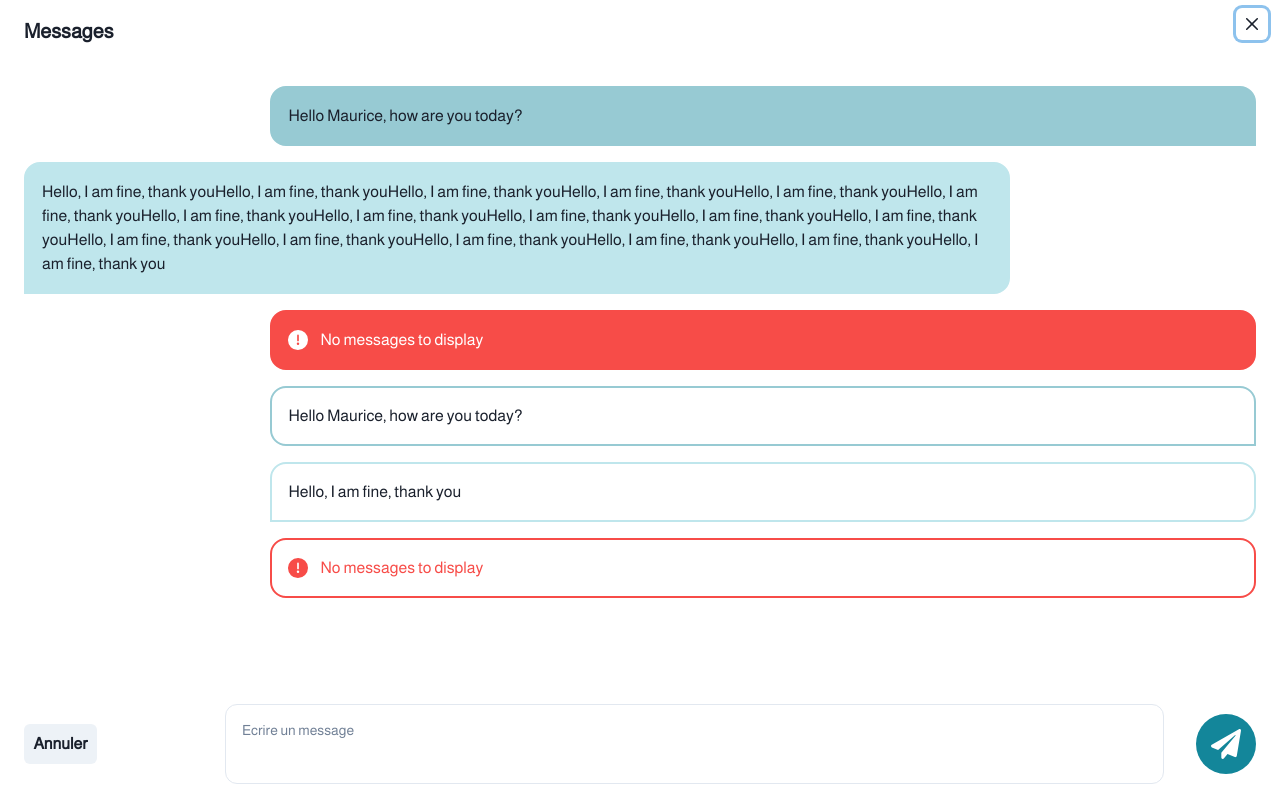
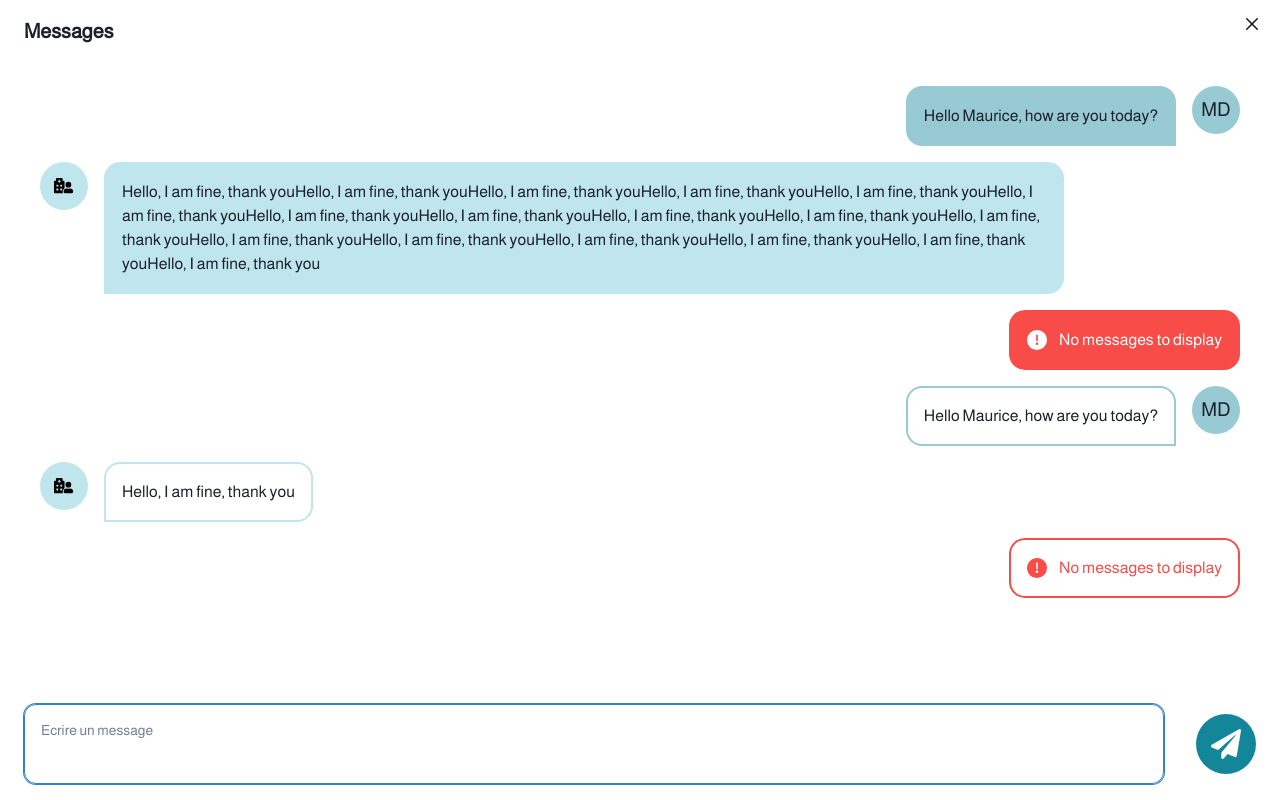
Before and after one commit to Wadoux-Nicolas/tamalou, a React (Vite) app in the folder front/: page / in a window 1280 px wide. Both pictures are taken after a click on the element 1234 px from the left and 1108 px from the top of the page. Shown: the part 355-1155 px from the top of the page. Built offline with nearby package versions, Linux system fonts and the light colour scheme.

Commit message:
finish messages with outline

```diff
--- a/front/src/App.tsx
+++ b/front/src/App.tsx
@@ -5,7 +5,7 @@ import {Box, Center, Flex} from "@chakra-ui/react";
 import {PatientMauriceDupont} from "./mocks/patient.ts";
 import {Messages} from "./components/Messages.tsx";
 import CustomButton from "./components/CustomButton.tsx";
-import {FaBandAid, FaPills, FaUtensils, FaDumbbell, FaMoon, FaPhone} from "react-icons/fa";
+import {FaBandAid, FaPills, FaUtensils, FaDumbbell, FaMoon, FaPhone, FaHospitalUser} from "react-icons/fa";
 
 function App() {
     return (
@@ -81,15 +81,37 @@ function App() {
                     />
                     <Messages
                         messages={[
-                            {type: 'sent', content: 'Hello Maurice, how are you today?'},
                             {
+                                type: 'sent',
+                                content: 'Hello Maurice, how are you today?',
+                                avatarName: 'Maurice Dupont',
+                            },
+                            {
+                                avatarIcon: FaHospitalUser,
                                 type: 'received',
                                 content: 'Hello, I am fine, thank youHello, I am fine, thank youHello, I am fine, thank youHello, I am fine, thank youHello, I am fine, thank youHello, I am fine, thank youHello, I am fine, thank youHello, I am fine, thank youHello, I am fine, thank youHello, I am fine, thank youHello, I am fine, thank youHello, I am fine, thank youHello, I am fine, thank youHello, I am fine, thank youHello, I am fine, thank youHello, I am fine, thank youHello, I am fine, thank you'
                             },
-                            {type: 'errored', content: 'No messages to display'},
-                            {type: 'sent-outlined', content: 'Hello Maurice, how are you today?'},
-                            {type: 'received-outlined', content: 'Hello, I am fine, thank you'},
-                            {type: 'errored-outlined', content: 'No messages to display'},
+                            {
+                                type: 'errored',
+                                content: 'No messages to display',
+                            },
+                            {
+                                avatarName: 'Maurice Dupont',
+                                type: 'sent',
+                                outlined: true,
+                                content: 'Hello Maurice, how are you today?',
+                            },
+                            {
+                                avatarIcon: FaHospitalUser,
+                                type: 'received',
+                                outlined: true,
+                                content: 'Hello, I am fine, thank you',
+                            },
+                            {
+                                type: 'errored',
+                                outlined: true,
+                                content: 'No messages to display',
+                            },
                         ]}
                     />
                 </Flex>
--- a/front/src/components/Message.tsx
+++ b/front/src/components/Message.tsx
@@ -1,4 +1,5 @@
-import {Alert, AlertIcon, Box} from "@chakra-ui/react";
+import {Alert, AlertIcon, Avatar, Box, Icon} from "@chakra-ui/react";
+import {IconType} from "react-icons";
 
 export const Message = (
     {
@@ -7,32 +8,49 @@ export const Message = (
         border = '2px solid',
         m = 4,
         p = 4,
-        otherBoxProps
+        outlined = false,
+        otherBoxProps,
     }: {
         message: MessageProps,
         borderRadius?: number
         border?: string,
         m?: number,
         p?: number,
+        outlined?: boolean,
         otherBoxProps?: Record<string, unknown>
     }
 ) => {
-    const isSent = message.type === 'sent' || message.type === 'sent-outlined';
-    const isReceived = message.type === 'received' || message.type === 'received-outlined';
-    const isErrored = message.type === 'errored' || message.type === 'errored-outlined';
-    const isOutlined = message.type === 'sent-outlined' || message.type === 'received-outlined' || message.type === 'errored-outlined';
+    const isSent = message.type === 'sent';
+    const isReceived = message.type === 'received';
+    const isErrored = message.type === 'errored';
     const stateColor = isErrored ? 'alert' : isSent ? 'blue.light' : 'blue.lightest';
+    const hasAvatar = message.avatarName || message.avatarIcon;
 
     return (
         <Box
+            display="flex"
             m={m}
+        >
+            {isReceived && hasAvatar &&
+                <Avatar
+                    size='md'
+                    name={message.avatarName}
+                    icon={<Icon as={message.avatarIcon}/>}
+                    mr={4}
+                    bgColor={stateColor}
+                    color="black"
+
+                />
+            }
+
+            <Box
                 p={p}
                 border={border}
                 borderColor={stateColor}
                 borderRadius={borderRadius}
                 borderBottomLeftRadius={isReceived ? 0 : borderRadius}
                 borderBottomRightRadius={isSent ? 0 : borderRadius}
-            bgColor={isOutlined ? 'white' : stateColor}
+                bgColor={outlined ? 'white' : stateColor}
                 color={isErrored ? 'alert' : undefined}
                 {...otherBoxProps}
             >
@@ -40,11 +58,11 @@ export const Message = (
                     <Alert
                         p="0"
                         status='error'
-                    bgColor={isOutlined ? 'white' : 'alert'}
-                    color={isOutlined ? 'alert' : 'white'}
+                        bgColor={outlined ? 'white' : 'alert'}
+                        color={outlined ? 'alert' : 'white'}
                     >
                         <AlertIcon
-                        color={isOutlined ? 'alert' : 'white'}
+                            color={outlined ? 'alert' : 'white'}
                         />
                         {message.content}
                     </Alert>
@@ -54,12 +72,25 @@ export const Message = (
                     message.content
                 }
             </Box>
+
+            {isSent && hasAvatar &&
+                <Avatar
+                    size='md'
+                    name={message.avatarName}
+                    icon={<Icon as={message.avatarIcon}/>}
+                    ml={4}
+                    bgColor={stateColor}
+                />
+            }
+        </Box>
     );
 }
 
 export type MessageProps = {
     type: MessageType;
     content: string;
+    avatarName?: string;
+    avatarIcon?: IconType;
 }
 
-export type MessageType = 'sent' | 'received' | 'errored' | 'sent-outlined' | 'received-outlined' | 'errored-outlined';
+export type MessageType = 'sent' | 'received' | 'errored';
--- a/front/src/components/Messages.tsx
+++ b/front/src/components/Messages.tsx
@@ -1,5 +1,4 @@
 import {
-    Button,
     Modal, ModalBody,
     ModalCloseButton,
     ModalContent, ModalFooter,
@@ -7,7 +6,7 @@ import {
     ModalOverlay,
     useDisclosure
 } from "@chakra-ui/react";
-import {useRef} from "react";
+import {MutableRefObject, useRef} from "react";
 import {Message, MessageProps} from "./Message.tsx";
 import {TextInput} from "./TextInput.tsx";
 import CustomButton from "./CustomButton.tsx";
@@ -15,9 +14,9 @@ import {FaMessage} from "react-icons/fa6";
 import {FaPaperPlane} from "react-icons/fa";
 
 export const Messages = (
-    {messages}: { messages: MessageProps[] }
+    {messages}: { messages: MessagesPropsConfig[] }
 ) => {
-    const btnRef = useRef(null)
+    const initialRef: MutableRefObject<HTMLTextAreaElement | null> = useRef(null)
     const {isOpen, onOpen, onClose} = useDisclosure()
 
     return (
@@ -31,7 +30,7 @@ export const Messages = (
 
             <Modal
                 onClose={onClose}
-                finalFocusRef={btnRef}
+                initialFocusRef={initialRef}
                 isOpen={isOpen}
                 scrollBehavior="inside"
                 size="full"
@@ -46,10 +45,16 @@ export const Messages = (
                                 <Message
                                     key={index}
                                     message={message}
+                                    outlined={message.outlined}
+                                    borderRadius={message.borderRadius}
+                                    border={message.border}
+                                    m={message.m}
+                                    p={message.p}
                                     otherBoxProps={{
                                         maxW: '80%',
                                         mr: message.type === 'received' ? 'auto' : 0,
-                                        ml: message.type !== 'received' ? 'auto' : 0
+                                        ml: message.type !== 'received' ? 'auto' : 0,
+                                        ...message.otherBoxProps
                                     }}
                                 />
                             ))
@@ -64,15 +69,10 @@ export const Messages = (
                     <ModalFooter
                         gap={8}
                     >
-                        <Button
-                            onClick={onClose}
-                            mr={24}
-                        >
-                            Annuler
-                        </Button>
                         <TextInput
                             placeholder='Ecrire un message'
                             resize={'none'}
+                            ref={initialRef}
                         />
                         <CustomButton
                             icon={FaPaperPlane}
@@ -85,3 +85,12 @@ export const Messages = (
         </div>
     );
 }
+
+export interface MessagesPropsConfig extends MessageProps {
+    outlined?: boolean;
+    borderRadius?: number;
+    border?: string;
+    m?: number;
+    p?: number;
+    otherBoxProps?: Record<string, unknown>;
+}
--- a/front/src/components/TextInput.tsx
+++ b/front/src/components/TextInput.tsx
@@ -1,20 +1,21 @@
-import {ChangeEventHandler} from "react";
+import {ChangeEventHandler, ForwardedRef, forwardRef} from "react";
 import {ResponsiveValue, Textarea} from "@chakra-ui/react";
 
-export const TextInput = (
+export const TextInput = forwardRef((
     {
         value,
         placeholder,
         handleInputChange,
         size = 'sm',
-        resize = undefined
+        resize = undefined,
     }: {
         value?: string,
         placeholder?: string,
         handleInputChange?: ChangeEventHandler<HTMLTextAreaElement>
         size?: ResponsiveValue<string>
-        resize?: 'none' | 'horizontal' | 'vertical' | undefined
-    }
+        resize?: 'none' | 'horizontal' | 'vertical' | undefined,
+    },
+    ref: ForwardedRef<HTMLTextAreaElement>
 ) => {
     return (
         <>
@@ -26,7 +27,8 @@ export const TextInput = (
                 resize={resize}
                 borderRadius={12}
                 p={4}
+                ref={ref}
             />
         </>
     )
-}
+})
--- a/front/src/components/avatar.tsx
+++ b/front/src/components/avatar.tsx
@@ -32,10 +32,13 @@ const PenguinComponent = () => {
                 top="0px"
                 left="0px"
             >
-                <Message message={{
-                    content: "Salut !",
-                    type: "sent-outlined",
-                }}/>
+                <Message
+                    outlined={true}
+                    message={{
+                        content: "Salut !",
+                        type: "sent",
+                    }}
+                />
             </Box>
         </Flex>
     );
```
Lines whose indentation alone changed are shown as unchanged.
